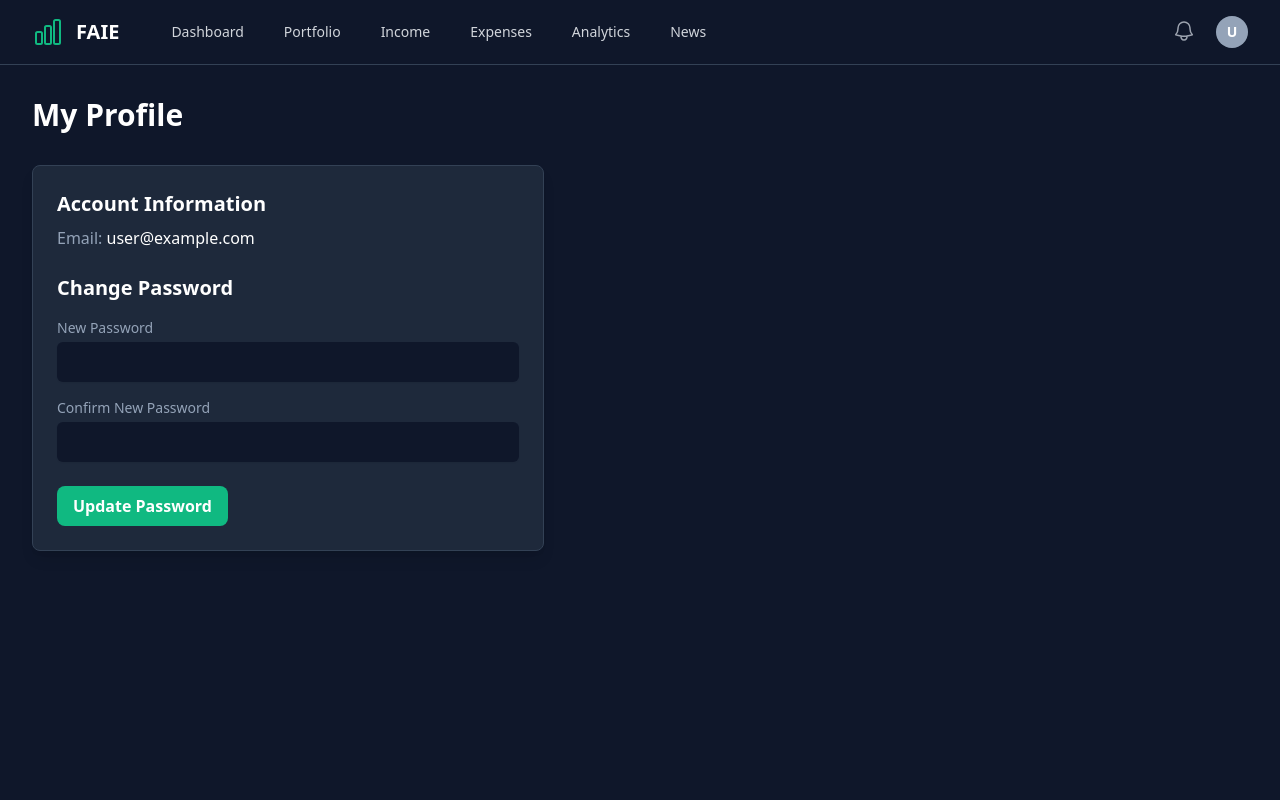
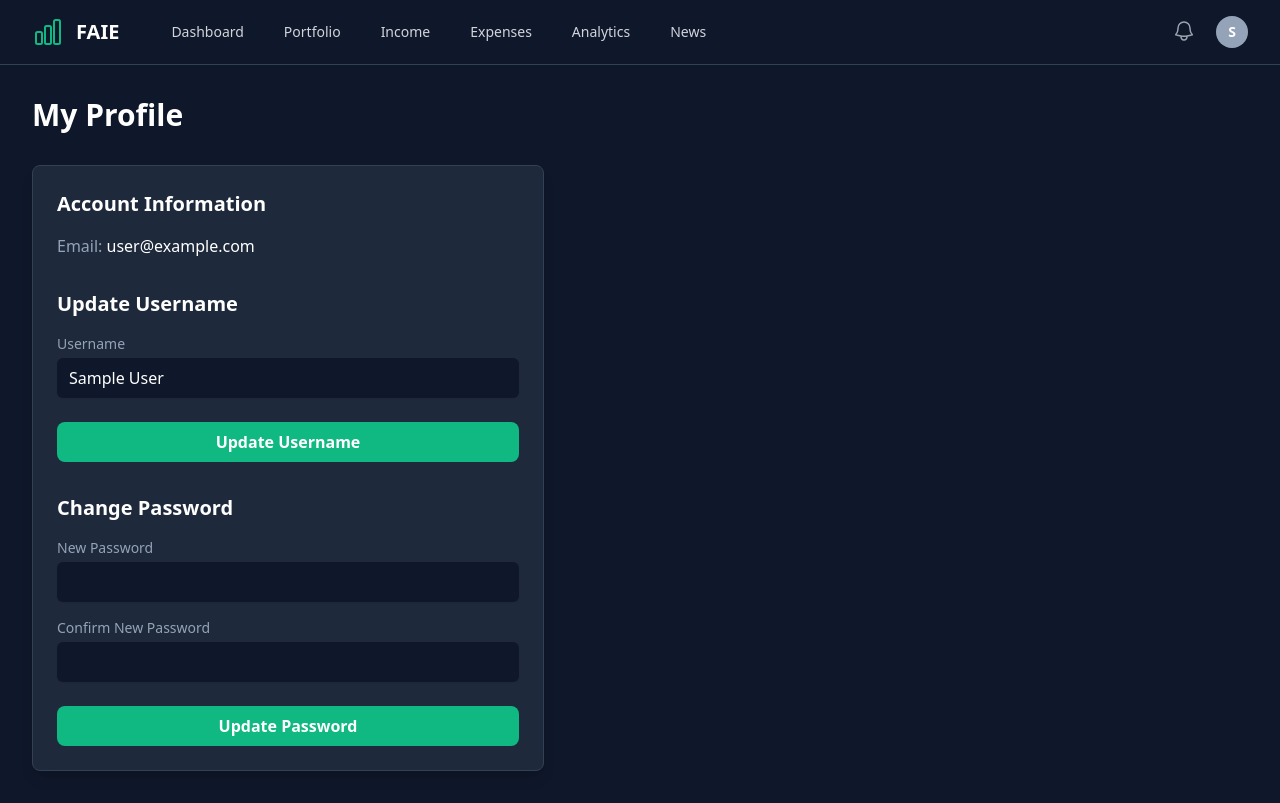
Before and after one commit to KoNsZwG/investment-tracker, a Vue app: page /profile in a window 1280 px wide. Built offline with nearby package versions, Linux system fonts and the light colour scheme; no server answers; sample sign-in values are in the browser's storage.

Commit message:
Feat: Finalize profile page UI and complete V2 features

```diff
--- a/src/components/AppNavbar.vue
+++ b/src/components/AppNavbar.vue
@@ -10,6 +10,7 @@ import {
   Bars3Icon,
   XMarkIcon,
   ArrowLeftEndOnRectangleIcon,
+  Cog6ToothIcon,
 } from '@heroicons/vue/24/outline'
 
 const isNotificationMenuOpen = ref(false)
@@ -80,8 +81,10 @@ const handleLogout = async () => {
                 <div
                   class="h-8 w-8 rounded-full bg-brand-secondary flex items-center justify-center text-white font-bold"
                 >
-                  {{ authStore.user?.email?.charAt(0).toUpperCase() ?? '' }}
-                  <!-- Show first initial -->
+                  {{
+                    authStore.user?.displayName?.charAt(0).toUpperCase() ||
+                    authStore.user?.email?.charAt(0).toUpperCase()
+                  }}
                 </div>
               </button>
               <div
@@ -89,13 +92,17 @@ const handleLogout = async () => {
                 @mouseleave="isProfileMenuOpen = false"
                 class="origin-top-right absolute right-0 mt-2 w-48 rounded-md shadow-lg py-1 bg-brand-card ring-1 ring-black ring-opacity-5"
               >
+                <!-- NEW: Link to the Profile page -->
                 <RouterLink
                   :to="{ name: 'profile' }"
                   @click="isProfileMenuOpen = false"
-                  class="block px-4 py-2 text-sm text-gray-200 border-b border-brand-border hover:bg-gray-700"
+                  class="flex items-center px-4 py-2 text-sm text-gray-200 hover:bg-gray-700"
                 >
-                  {{ authStore.user?.email }}
+                  <Cog6ToothIcon class="h-5 w-5 mr-2" />
+                  <span>Profile & Settings</span>
                 </RouterLink>
+
+                <!-- Logout Button -->
                 <a
                   href="#"
                   @click.prevent="handleLogout"
--- a/src/stores/authStore.ts
+++ b/src/stores/authStore.ts
@@ -6,9 +6,10 @@ import {
   createUserWithEmailAndPassword,
   signInWithEmailAndPassword,
   signOut,
-  updatePassword,
+  updateProfile,
   onAuthStateChanged,
   type User,
+  updatePassword,
 } from 'firebase/auth'
 // NO MORE ROUTER IMPORT
 
@@ -16,9 +17,17 @@ export const useAuthStore = defineStore('auth', () => {
   const user = ref<User | null>(null)
   const authReady = ref(false)
 
-  async function signUp(email: string, password: string) {
-    // No more try/catch or router.push here. We let the component handle it.
-    await createUserWithEmailAndPassword(auth, email, password)
+  async function signUp(username: string, email: string, password: string) {
+    const userCredential = await createUserWithEmailAndPassword(auth, email, password)
+
+    if (userCredential.user) {
+      // After creating the user, update their profile with the display name
+      await updateProfile(userCredential.user, {
+        displayName: username,
+      })
+    } else {
+      throw new Error('Could not create user.')
+    }
   }
 
   async function logIn(email: string, password: string) {
@@ -34,6 +43,28 @@ export const useAuthStore = defineStore('auth', () => {
       user.value = currentUser
       authReady.value = true
     })
+  }
+
+  async function updateUsername(newUsername: string) {
+    if (auth.currentUser) {
+      try {
+        await updateProfile(auth.currentUser, {
+          displayName: newUsername,
+        })
+        // Manually update the local user state to reflect the change instantly
+        if (user.value) {
+          user.value = { ...user.value, displayName: newUsername } as User
+        }
+        alert('Username updated successfully!')
+      } catch (error: unknown) {
+        console.error('Error updating username:', error)
+        if (error instanceof Error) {
+          alert(`Error updating username: ${error.message}`)
+        } else {
+          alert('Error updating username.')
+        }
+      }
+    }
   }
 
   async function changePassword(newPassword: string) {
@@ -55,5 +86,14 @@ export const useAuthStore = defineStore('auth', () => {
     }
   }
 
-  return { user, authReady, signUp, logIn, logOut, listenForAuthState, changePassword }
+  return {
+    user,
+    authReady,
+    signUp,
+    logIn,
+    logOut,
+    listenForAuthState,
+    updateUsername,
+    changePassword,
+  }
 })
--- a/src/views/ProfileView.vue
+++ b/src/views/ProfileView.vue
@@ -6,7 +6,7 @@ import { useAuthStore } from '@/stores/authStore'
 const authStore = useAuthStore()
 const newPassword = ref('')
 const confirmPassword = ref('')
-
+const newUsername = ref(authStore.user?.displayName || '')
 async function handleChangePassword() {
   if (!newPassword.value) {
     alert('Please enter a new password.')
@@ -26,20 +26,45 @@ async function handleChangePassword() {
   newPassword.value = ''
   confirmPassword.value = ''
 }
+
+// Handler for the username form
+async function handleUpdateUsername() {
+  if (!newUsername.value) {
+    alert('Please enter a username.')
+    return
+  }
+  await authStore.updateUsername(newUsername.value)
+}
 </script>
 
 <template>
   <main class="max-w-7xl mx-auto px-4 sm:px-6 lg:px-8 py-8">
     <h1 class="text-3xl font-bold text-white">My Profile</h1>
 
-    <div class="card mt-8 max-w-lg">
-      <div class="mb-6">
+    <div class="card mt-8 max-w-lg space-y-8">
+      <!-- Account Info Section -->
+      <div>
         <h2 class="text-xl font-bold text-white">Account Information</h2>
-        <p class="text-brand-secondary mt-2">
+        <p class="text-brand-secondary mt-4">
           Email: <span class="font-medium text-white">{{ authStore.user?.email }}</span>
         </p>
       </div>
 
+      <!-- Update Username Form -->
+      <form @submit.prevent="handleUpdateUsername">
+        <h2 class="text-xl font-bold text-white">Update Username</h2>
+        <div class="mt-4">
+          <label for="username" class="block text-sm font-medium text-brand-secondary"
+            >Username</label
+          >
+          <input v-model="newUsername" type="text" id="username" class="input-field mt-1" />
+        </div>
+        <div class="mt-6">
+          <button type="submit" class="btn-primary w-full">Update Username</button>
+        </div>
+      </form>
+
+      <!-- Change Password Form -->
       <form @submit.prevent="handleChangePassword">
         <h2 class="text-xl font-bold text-white">Change Password</h2>
         <div class="mt-4 space-y-4">
@@ -67,7 +92,8 @@ async function handleChangePassword() {
           </div>
         </div>
         <div class="mt-6">
-          <button type="submit" class="btn-primary">Update Password</button>
+          <!-- APPLIED 'w-full' for consistency -->
+          <button type="submit" class="btn-primary w-full">Update Password</button>
         </div>
       </form>
     </div>
--- a/src/views/RegisterView.vue
+++ b/src/views/RegisterView.vue
@@ -7,43 +7,77 @@ import { ArrowRightEndOnRectangleIcon } from '@heroicons/vue/24/outline'
 
 const authStore = useAuthStore()
 const router = useRouter()
+
+const username = ref('') // <-- NEW
 const email = ref('')
 const password = ref('')
+const confirmPassword = ref('') // <-- NEW
 
-// CORRECTED: This is the handler for the registration form
 const handleRegister = async () => {
+  // --- NEW VALIDATION ---
+  if (!username.value || !email.value || !password.value) {
+    alert('Please fill out all fields.')
+    return
+  }
+  if (password.value !== confirmPassword.value) {
+    alert('Passwords do not match.')
+    return
+  }
+  if (password.value.length < 6) {
+    alert('Password must be at least 6 characters long.')
+    return
+  }
+
   try {
-    // CORRECTED: Calls the signUp action from the store
-    await authStore.signUp(email.value, password.value)
-    // On success, redirect to the dashboard
+    // We'll update the signUp action in the next step
+    await authStore.signUp(username.value, email.value, password.value)
     router.push({ name: 'dashboard' })
   } catch (error: unknown) {
-    // On failure, show the error message
-    if (error instanceof Error) {
-      alert(`Error signing up: ${error.message}`)
-    } else {
-      alert('Error signing up: Unknown error')
-    }
+    const errorMsg =
+      error && typeof error === 'object' && 'message' in error
+        ? (error as { message: string }).message
+        : String(error)
+    alert(`Error signing up: ${errorMsg}`)
   }
 }
 </script>
 
 <template>
-  <!-- The v-if check is correct -->
   <div v-if="authStore.authReady" class="flex items-center justify-center min-h-screen">
     <div class="w-full max-w-md card">
       <h2 class="text-2xl font-bold text-white mb-6 text-center">Create an Account</h2>
-      <!-- CORRECTED: The form now correctly calls handleRegister -->
       <form @submit.prevent="handleRegister">
+        <!-- NEW USERNAME FIELD -->
+        <div class="mb-4">
+          <label for="username" class="block text-sm font-medium text-brand-secondary"
+            >Username</label
+          >
+          <input v-model="username" type="text" id="username" class="input-field" required />
+        </div>
+        <!-- EMAIL FIELD -->
         <div class="mb-4">
           <label for="email" class="block text-sm font-medium text-brand-secondary">Email</label>
           <input v-model="email" type="email" id="email" class="input-field" required />
         </div>
+        <!-- PASSWORD FIELD -->
         <div class="mb-6">
           <label for="password" class="block text-sm font-medium text-brand-secondary"
             >Password</label
           >
           <input v-model="password" type="password" id="password" class="input-field" required />
+        </div>
+        <!-- NEW CONFIRM PASSWORD FIELD -->
+        <div class="mb-6">
+          <label for="confirm-password" class="block text-sm font-medium text-brand-secondary"
+            >Confirm Password</label
+          >
+          <input
+            v-model="confirmPassword"
+            type="password"
+            id="confirm-password"
+            class="input-field"
+            required
+          />
         </div>
         <button type="submit" class="btn-primary w-full flex items-center justify-center">
           <ArrowRightEndOnRectangleIcon class="h-5 w-5 mr-2" />
@@ -58,10 +92,7 @@ const handleRegister = async () => {
       </p>
     </div>
   </div>
-  <!-- Add a loading state for a better UX -->
-  <div v-else class="flex items-center justify-center h-screen">
-    <p>Loading...</p>
-  </div>
+  <div v-else class="flex items-center justify-center h-screen"><p>Loading...</p></div>
 </template>
 
 <style scoped>
```
